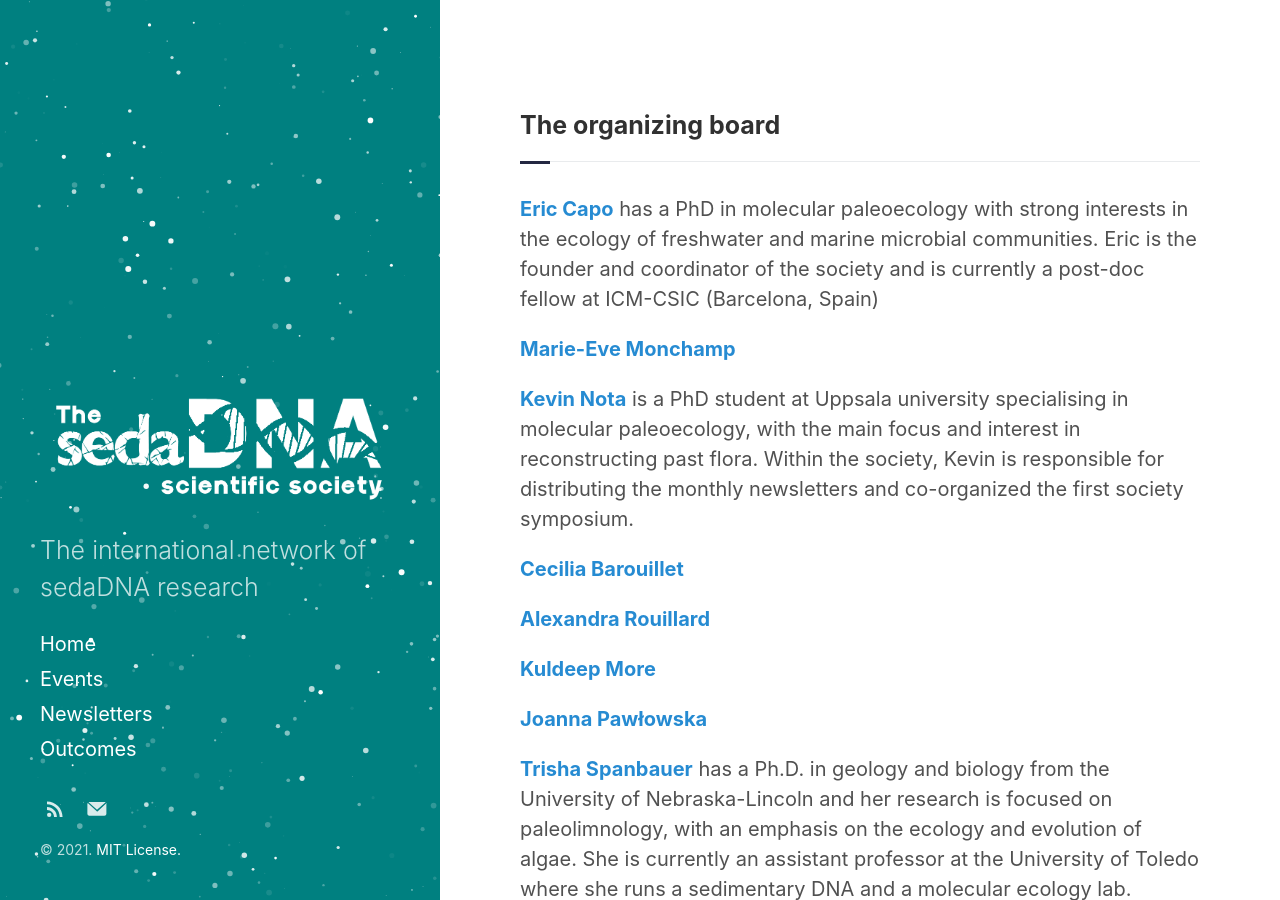
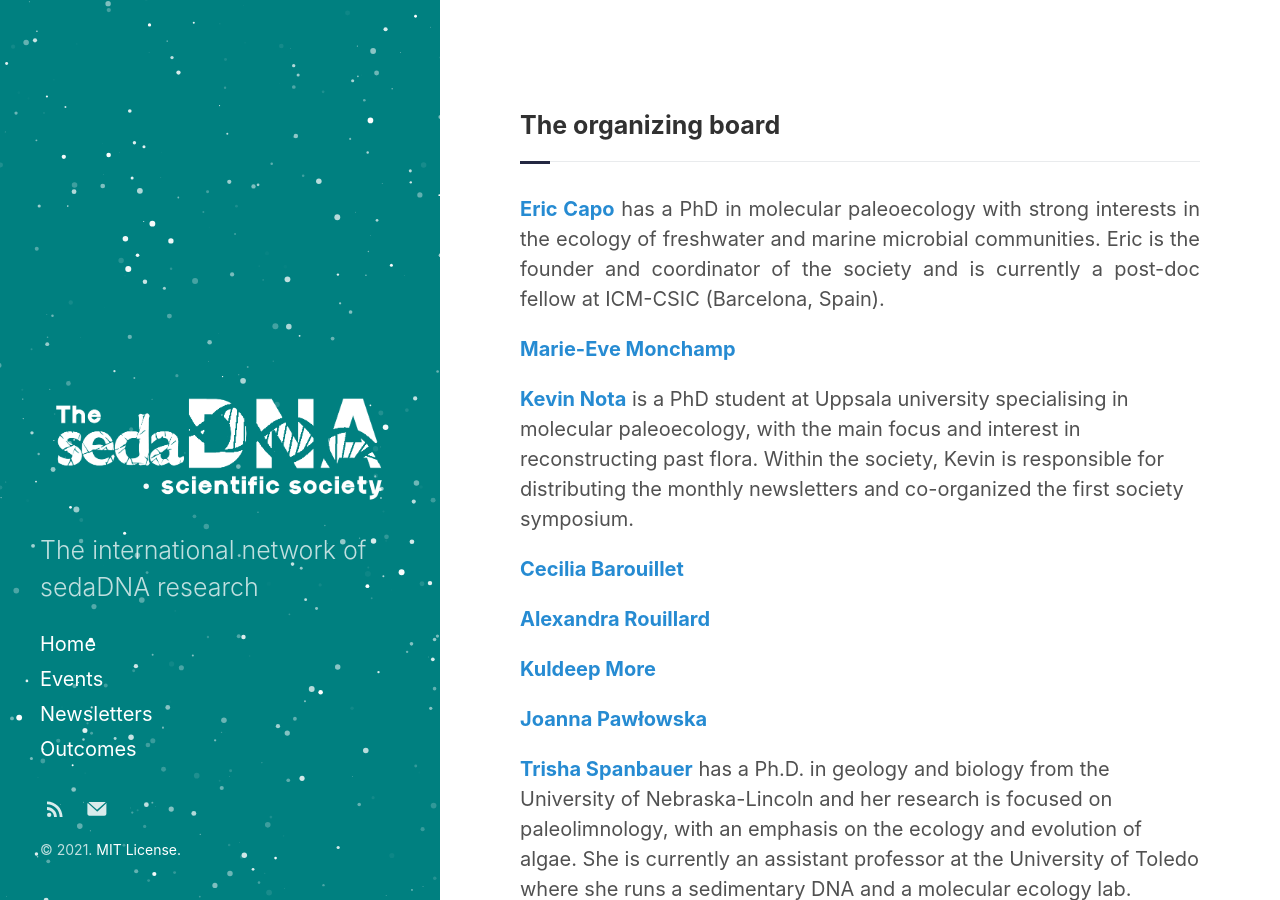
Before and after one commit to sedadna/sedadna.github.io, a Jekyll site: the page built from category/board.md, in a window 1280 px wide and 900 px high. Built offline with Jekyll 4.4.1, drawn with Linux system fonts in a browser that asks for light colours.

Commit message:
Update board.md

```diff
--- a/category/board.md
+++ b/category/board.md
@@ -7,8 +7,9 @@
 <h3 class="section-title underline">The organizing board</h3>
 </div>
 
-<div class="section Eric">
-<p> <a href="https://ercapo.wixsite.com/sedadna-society/ericcapo" target="_blank"><b>Eric Capo</b></a> has a PhD in molecular paleoecology with  strong interests in the ecology of freshwater and marine microbial communities. Eric is the founder and coordinator of the society and is currently a post-doc fellow at ICM-CSIC (Barcelona, Spain)</p>
+
+<div class="intro">
+<p> <a href="https://ercapo.wixsite.com/sedadna-society/ericcapo" target="_blank"><b>Eric Capo</b></a> has a PhD in molecular paleoecology with  strong interests in the ecology of freshwater and marine microbial communities. Eric is the founder and coordinator of the society and is currently a post-doc fellow at ICM-CSIC (Barcelona, Spain).</p>
 </div>
 
 <div class="section Marie-Eve">
```
